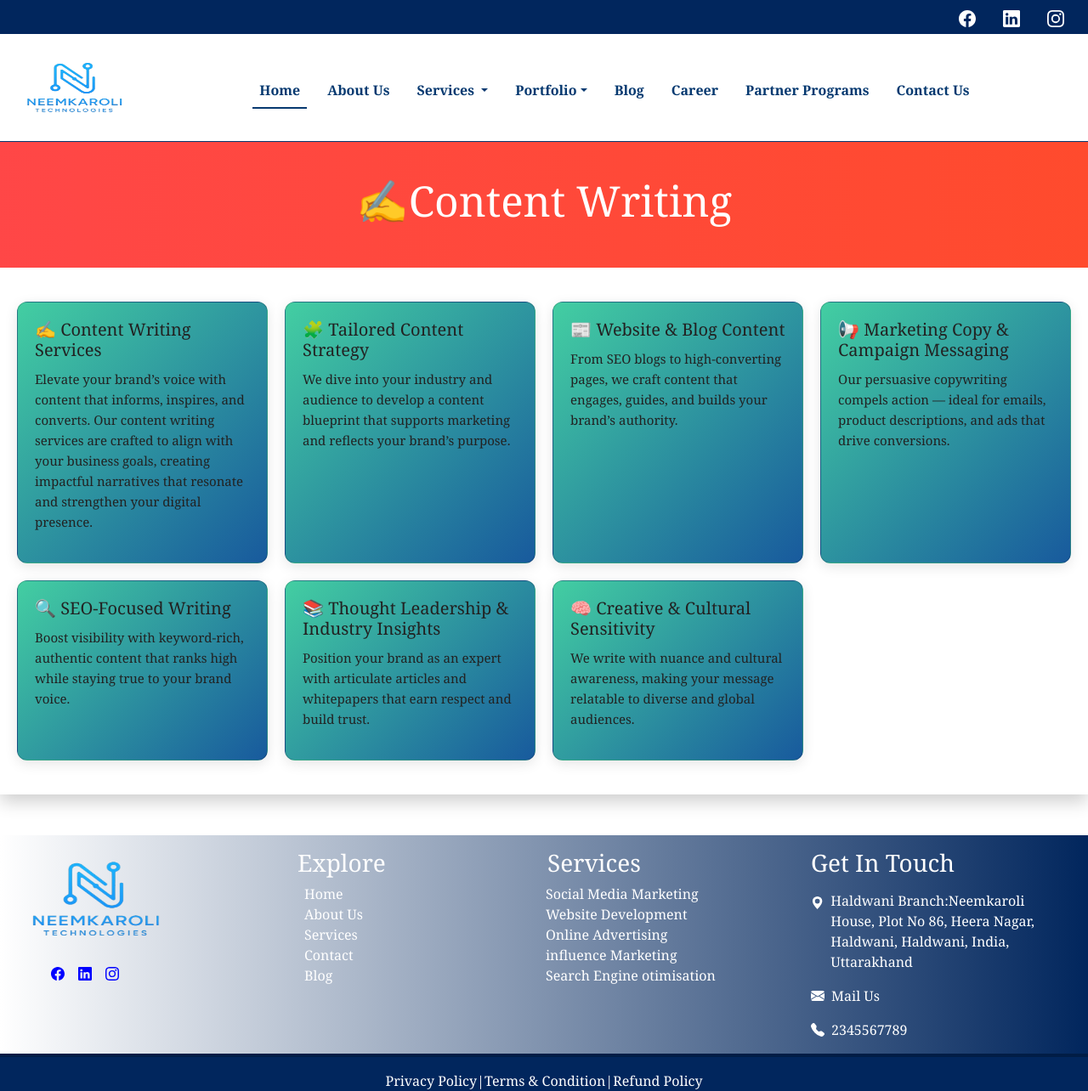
After one commit to neemkaroli12/neemkaroli, a Django app: page /app/content/ in a window 1280 px wide. The commit adds this page. Shown: the whole page at 85% size. Run offline with Django 5.2, Linux system fonts and the light colour scheme.

Commit message:
internal commit

```diff
--- /dev/null
+++ b/my_app/templates/my_app/content.html
@@ -0,0 +1,157 @@
+{% extends "layout.html" %}
+{% load static %}
+{% block content%}
+<style>
+
+.content-section {
+  width: auto;
+  padding: 40px 20px;
+
+  background-size: 600% 600%;
+  animation: bgMove 15s ease infinite;
+  box-shadow: 0 8px 20px rgba(0, 0, 0, 0.2);
+}
+.content-head {
+  padding: 40px 50px;
+  filter:drop-shadow:20px 20px 20px #23a6d5;
+  color: white;
+  text-align: center;
+  box-shadow: 0 0 30px rgba(255, 255, 255, 0.2);
+  animation: popIn 1s ease-out, floatEffect 3s ease-in-out infinite;
+  backdrop-filter: blur(10px);
+  width: auto;
+  margin: 0 auto;
+  background: linear-gradient(270deg, #ff4b2b, #ff416c, #1e90ff, #23a6d5, #0f2027);
+  background-size: 1000% 1000%;
+  animation: gradientBG 15s ease infinite;
+}
+h2{
+    font-size:3.1rem;
+}
+@keyframes gradientBG {
+  0% { background-position: 0% 50%; }
+  50% { background-position: 100% 50%; }
+  100% { background-position: 0% 50%; }
+}
+
+@keyframes popIn {
+  0% {
+    transform: scale(0.3);
+    opacity: 0;
+  }
+  100% {
+    transform: scale(1);
+    opacity: 1;
+  }
+}
+
+@keyframes floatEffect {
+  0% {
+    transform: translateY(0);
+  }
+  50% {
+    transform: translateY(-10px);
+  }
+  100% {
+    transform: translateY(0);
+  }
+}
+
+
+
+@keyframes bgMove {
+  0% { background-position: 0% 50%; }
+  50% { background-position: 100% 50%; }
+  100% { background-position: 0% 50%; }
+}
+
+.cards {
+  display: grid;
+  grid-template-columns: repeat(auto-fit, minmax(280px, 1fr));
+  gap: 20px;
+}
+
+.card {
+ background: linear-gradient(135deg, #43cea2, #185a9d);
+  color: #222;
+  padding: 20px;
+  border-radius: 12px;
+  box-shadow: 0 4px 15px rgba(0, 0, 0, 0.1);
+  opacity: 0;
+  transform: translateY(60px);
+  transition: all 0.8s ease-out;
+}
+
+.card.visible {
+  opacity: 1;
+  transform: translateY(0);
+}
+
+.card h3 {
+  margin-top: 0;
+  margin-bottom: 10px;
+  font-size: 20px;
+}
+
+.card p {
+  font-size: 15px;
+  line-height: 1.6;
+}
+
+</style>
+<div class="content-head">
+    <h2> ✍Content Writing</h2>
+</div>
+<div class="content-section">
+    <div class="cards">
+      <div class="card">
+        <h3>✍ Content Writing Services</h3>
+        <p>Elevate your brand’s voice with content that informs, inspires, and converts. Our content writing services are crafted to align with your business goals, creating impactful narratives that resonate and strengthen your digital presence.</p>
+      </div>
+
+      <div class="card">
+        <h3>🧩 Tailored Content Strategy</h3>
+        <p>We dive into your industry and audience to develop a content blueprint that supports marketing and reflects your brand’s purpose.</p>
+      </div>
+
+      <div class="card">
+        <h3>📰 Website & Blog Content</h3>
+        <p>From SEO blogs to high-converting pages, we craft content that engages, guides, and builds your brand’s authority.</p>
+      </div><div class="card">
+        <h3>📢 Marketing Copy & Campaign Messaging</h3>
+        <p>Our persuasive copywriting compels action — ideal for emails, product descriptions, and ads that drive conversions.</p>
+      </div>
+
+      <div class="card">
+        <h3>🔍 SEO-Focused Writing</h3>
+        <p>Boost visibility with keyword-rich, authentic content that ranks high while staying true to your brand voice.</p>
+      </div>
+
+      <div class="card">
+        <h3>📚 Thought Leadership & Industry Insights</h3>
+        <p>Position your brand as an expert with articulate articles and whitepapers that earn respect and build trust.</p>
+      </div>
+
+      <div class="card">
+        <h3>🧠 Creative & Cultural Sensitivity</h3>
+      <p>We write with nuance and cultural awareness, making your message relatable to diverse and global audiences.</p>
+      </div>
+    </div>
+  </div>
+
+<script>
+   window.onload = () => {
+  const cards = document.querySelectorAll('.card');
+  cards.forEach((card, i) => {
+    setTimeout(() => {
+      card.classList.add('visible');
+    }, i * 150); // delay each card
+  });
+};
+
+
+</script>
+
+
+
+{% endblock  %}
--- a/my_app/templates/my_app/index.html
+++ b/my_app/templates/my_app/index.html
@@ -141,7 +141,7 @@
                         to your brand voice and audience.
 
                      </p>
-                        <a href="#"><button type="button" class="btn btn-info w-100"><b>Show More</b></button></a>
+                        <a href="{% url "my_app:content" %}"><button type="button" class="btn btn-info w-100"><b>Show More</b></button></a>
                         </div>
                     </div>
                 </div>
--- a/my_app/templates/my_app/web.html
+++ b/my_app/templates/my_app/web.html
@@ -65,8 +65,6 @@
   transition: transform 0.4s ease, box-shadow 0.4s ease;
   cursor: pointer;
 }
-
-/* Dynamic Gradient Overlay */
 .service-card::before {
   content: '';
   position: absolute;
--- a/my_app/urls.py
+++ b/my_app/urls.py
@@ -11,5 +11,6 @@ urlpatterns = [
         path('seo/',views.about_seo ,name='about'),
         path('web/',views.web, name='web'),
         path('media/',views.media,name='media'),
-        path('contact/',views.contact,name='contact')
+        path('contact/',views.contact,name='contact'),
+        path('content/',views.content,name='content')
 ]
--- a/my_app/views.py
+++ b/my_app/views.py
@@ -16,3 +16,6 @@ def media(request):
 
 def contact(request):
     return render(request,'my_app/contact.html')
+
+def content(request):
+    return render(request,'my_app/content.html')
--- a/templates/layout.html
+++ b/templates/layout.html
@@ -315,7 +315,7 @@
                                 <li><a class="dropdown-item" href="{% url "my_app:web" %}">Website Development</a></li>
                                 <li><a class="dropdown-item" href="#">Google My Business Listing</a></li>
                                 <li><a class="dropdown-item" href="#">Pay Per Click</a></li>
-                                <li><a class="dropdown-item" href="#">Content Writing</a></li>
+                                <li><a class="dropdown-item" href="{% url "my_app:content" %}">Content Writing</a></li>
                                 <li><a class="dropdown-item" href="{% url "my_app:media" %}">Social Media Marketing</a></li>
                             </ul>
                         </li>
```
